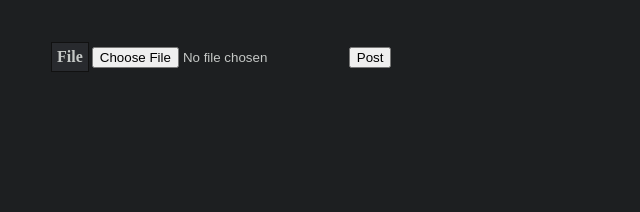
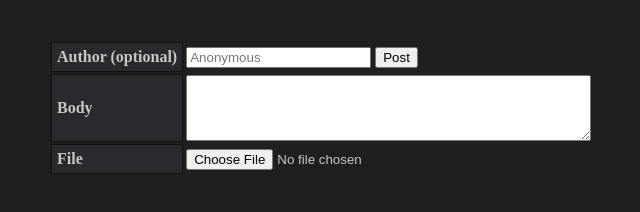
Before and after one commit to reluekiss/Filehoster, a plain HTML site: page public/index.html in a window 1280 px wide. Shown: the whole page, without its empty margins (266-906 px from the left). Drawn offline with Linux system fonts and the light colour scheme.

Commit message:
code clean up

```diff
--- a/public/index.html
+++ b/public/index.html
@@ -23,12 +23,31 @@
 <form  method="POST" class="flex-col">
   <table id="postForm">
     <tbody>
+      <tr data-type="Author">
+        <td>Author (optional)</td>
+        <td>
+          <input
+            id="author"
+            name="author"
+            type="text"
+            tabindex="1"
+            placeholder="Anonymous"
+          />
+          <input type="submit" value="Post" tabindex="10" />
+        </td>
+      </tr>
+      <tr data-type="body">
+        <td>Body</td>
+        <td>
+          <textarea id="body" name="body" cols="48" rows="4" wrap="soft" tabindex="4"
+          ></textarea>
+        </td>
+      </tr>
       <tr data-type="file">
         <td>File</td>
         <td>
           <input id="postFile" name="upfile" type="file" tabindex="8" />
-          <input type="submit" value="Post" tabindex="10" />
-	</td>
+        </td>
       </tr>
     </tbody>
   </table>
```
Also changed, not shown: public/data/test.txt (deleted), 3 other files.
